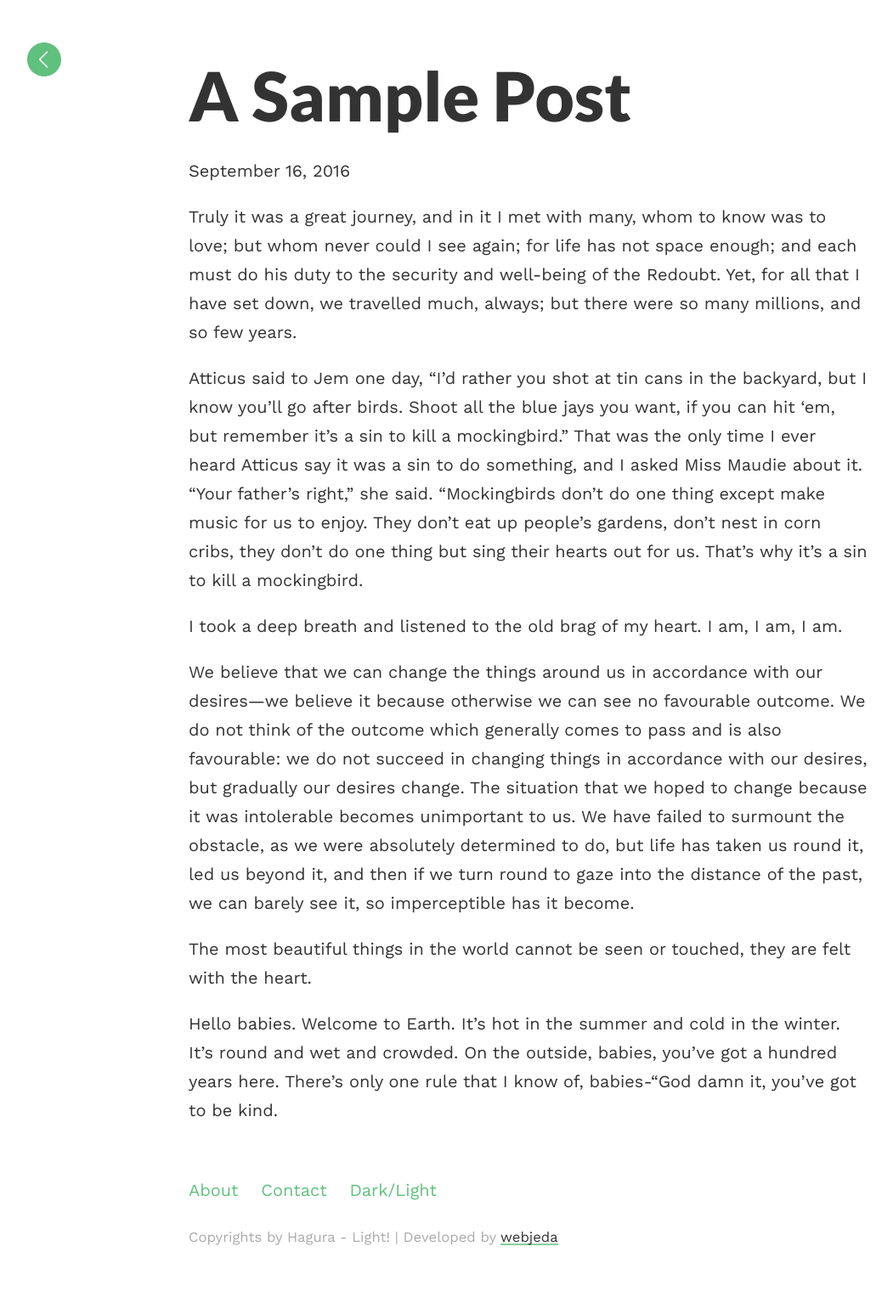
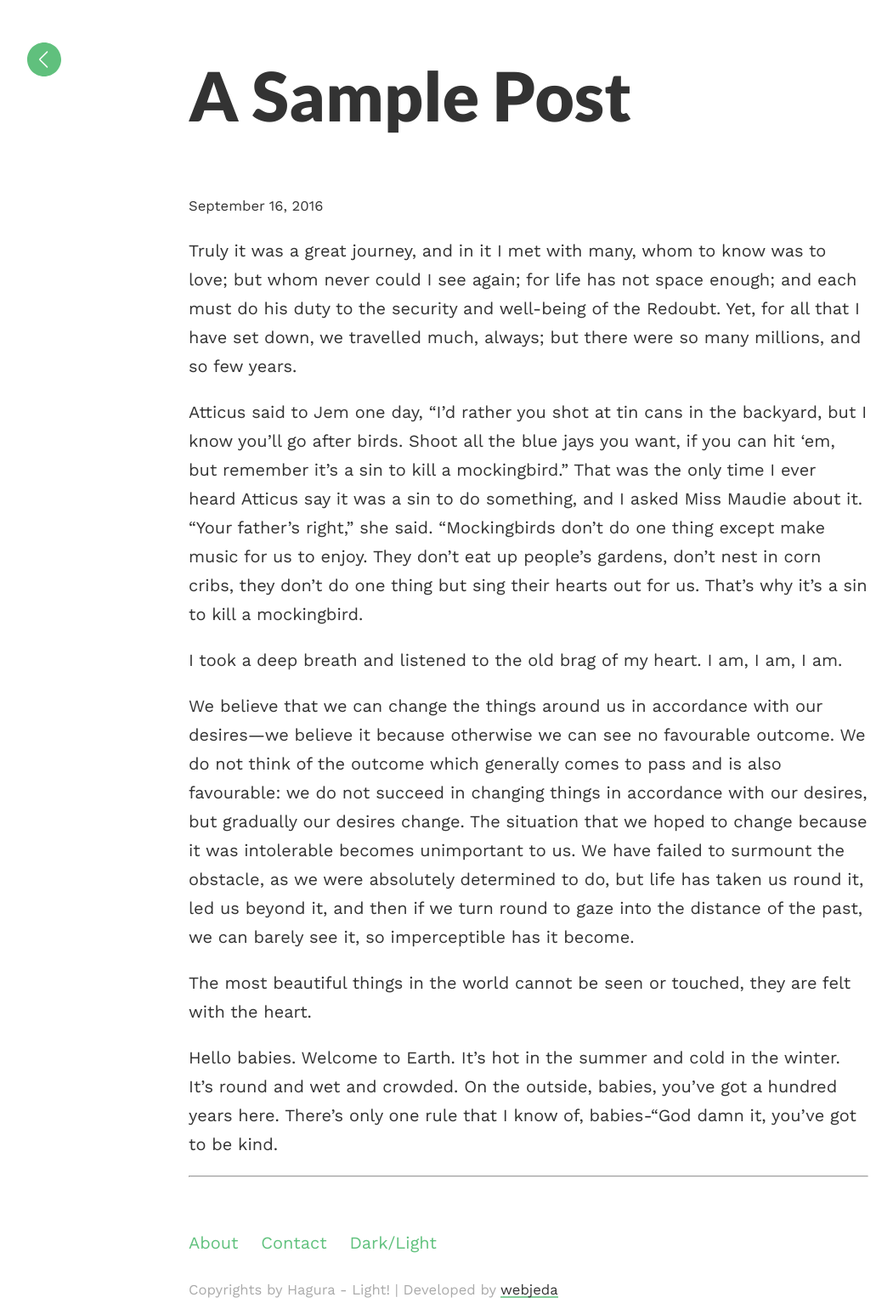
Before and after one commit to sharu725/hagura, a Jekyll site: the page built from _posts/2016-09-16-all-text.md, in a window 1280 px wide. Shown: the whole page at 85% size, without its empty margins (18-1069 px from the left). Built offline with Jekyll 4.4.1, drawn with Linux system fonts in a browser that asks for light colours; comment, search, counter and statistics services are not loaded; before the commit the page ends 1472 px from its top, so only the background shows below that.

Commit message:
new post + changes

```diff
--- a/_includes/disqus.html
+++ b/_includes/disqus.html
@@ -1,3 +1,4 @@
+<hr class="divider">
 <div id="disqus_thread"></div>
 <script defer>
 (function() {
--- a/_layouts/post.html
+++ b/_layouts/post.html
@@ -2,7 +2,7 @@
 layout: default
 ---
 <h1 class="post-headline">{{page.title}}</h1>
-<div class="meta"><span>{{page.date | date: '%B %d, %Y'}}</span></div>
+<p class="meta"><small>{{page.date | date: '%B %d, %Y'}}</small></p>
 
 {{content}}
 
--- a/_sass/style.scss
+++ b/_sass/style.scss
@@ -1,10 +1,3 @@
-/* *{
-    -webkit-transition: all 0.2s; Safari
-    -webkit-transition-timing-function: linear; Safari
-    transition: all 0.2s;
-    transition-timing-function: linear;
-      } */
-
 html, body {
     height: 100%;
 }
@@ -81,36 +74,31 @@ code {
 }
 pre {
         padding: 1em;
-}
+    }
 code {
     padding: 0.1em;
-}
+    }
 blockquote {
     border-left: 2px solid $brand-color;
     padding-left: 1em;
     font-family: Georgia,Times,Times New Roman,serif;
     font-size: 0.9*$base-font-size;
     font-style: italic;
-}
+    }
 
 
 
-.headline {
+.headline, .post-headline {
     font-size: 4em;
+    margin-bottom: 0.5em;
 
         @include media-query($on-palm) {
             font-size: 2em;
+        }
     }
-}
-
-.post-headline {
-    font-size: 4em;
-        @include media-query($on-palm) {
-            font-size: 1.5em;
-    }
-}
 
 
+/* Home Button */
 .home {
     background-image: url(../images/left-arrow.svg);
     background-repeat: no-repeat;
@@ -130,10 +118,17 @@ blockquote {
         width: 30px;
         opacity: 0.6;
     }
+}
 
 
+
+/* Article list in index/home page */
+.article-list {
+    margin: 1em 0;
 }
 
+
+/* Add video class for iframes to make them responsive */
 .video {
     width: 100%;
     height: 360px;
@@ -169,6 +164,7 @@ blockquote {
     cursor: pointer;
 }
 
+/* Footer */
 footer {
     position: relative;
     top: 2em;
@@ -179,14 +175,12 @@ footer {
     margin-right: 1em;
 }
 
-
-
-
-
-.article-list {
-    margin: 1em 0;
-}
-
+/* Footer copyrights */
 .copy {
     color: #aaa;
 }
+
+/* Horizontal Divider */
+.divider {
+    margin: 1em 0;
+}
```
Also changed, not shown: other parts of _includes/disqus.html (+1 -1 lines), _posts/2017-12-02-thank-you.md (added, +8 -0 lines), README.md.
